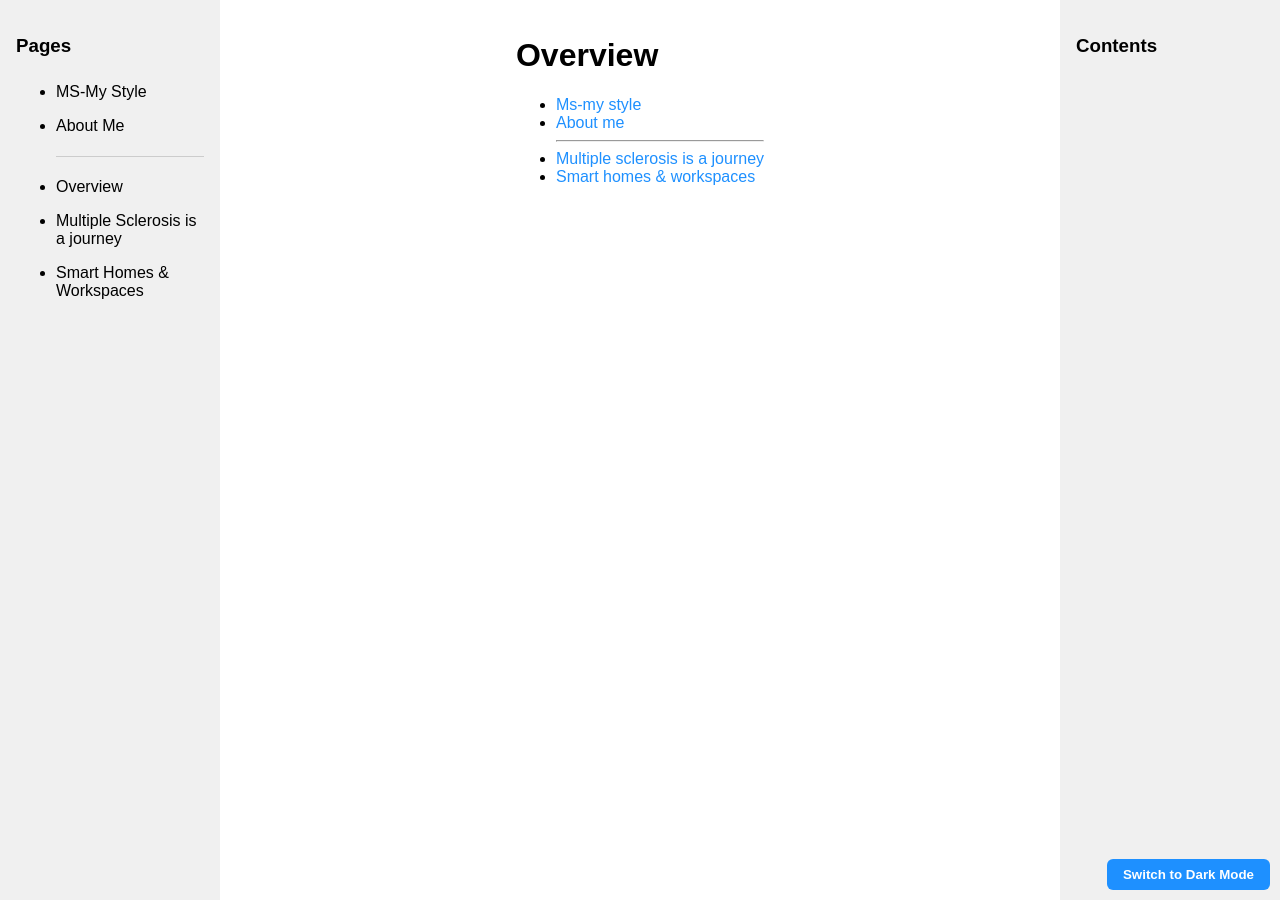
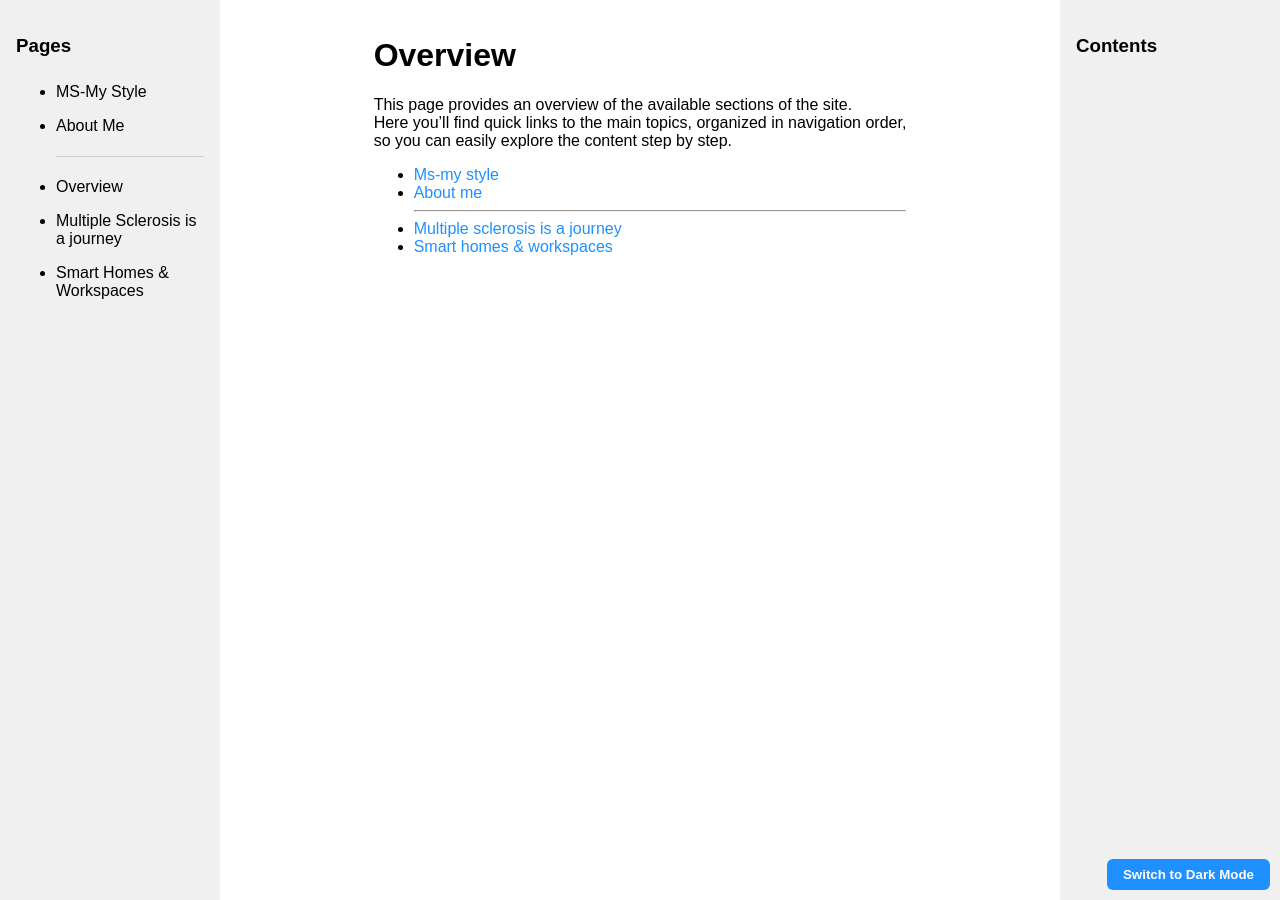
Before and after one commit to enricomariazotti-alt/enricomariazotti-alt.github.io, a Jekyll site: the page built from Overview.md, in a window 1280 px wide. Built offline with Jekyll 4.4.1, drawn with Linux system fonts in a browser that asks for light colours.

Commit message:
updated Overview

```diff
--- a/Overview.md
+++ b/Overview.md
@@ -5,6 +5,10 @@ nav_order: 3
 ---
 
 # Overview
+
+This page provides an overview of the available sections of the site.
+Here you’ll find quick links to the main topics, organized in navigation order,
+so you can easily explore the content step by step.
 
 <ul>
 {% assign pages_sorted = site.pages | sort: "nav_order" %}
```
